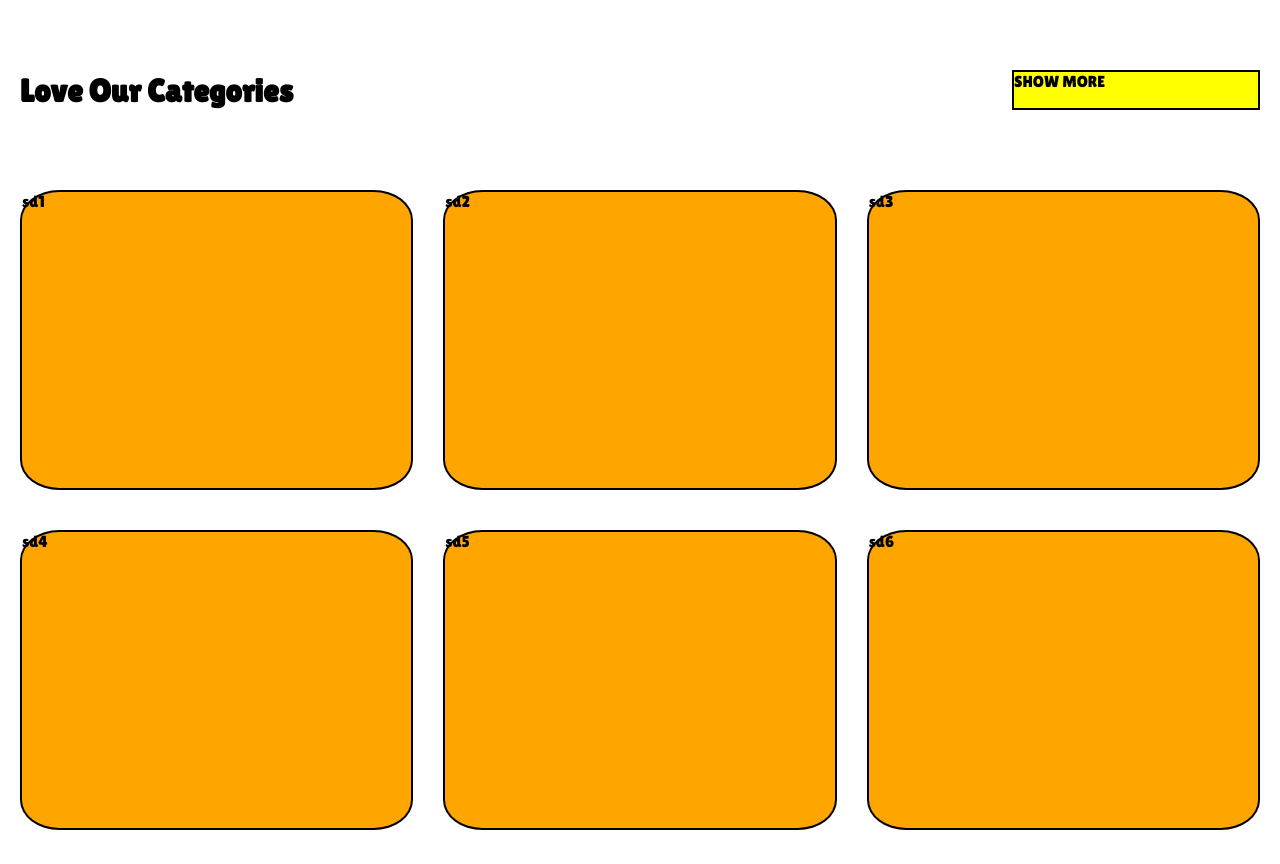
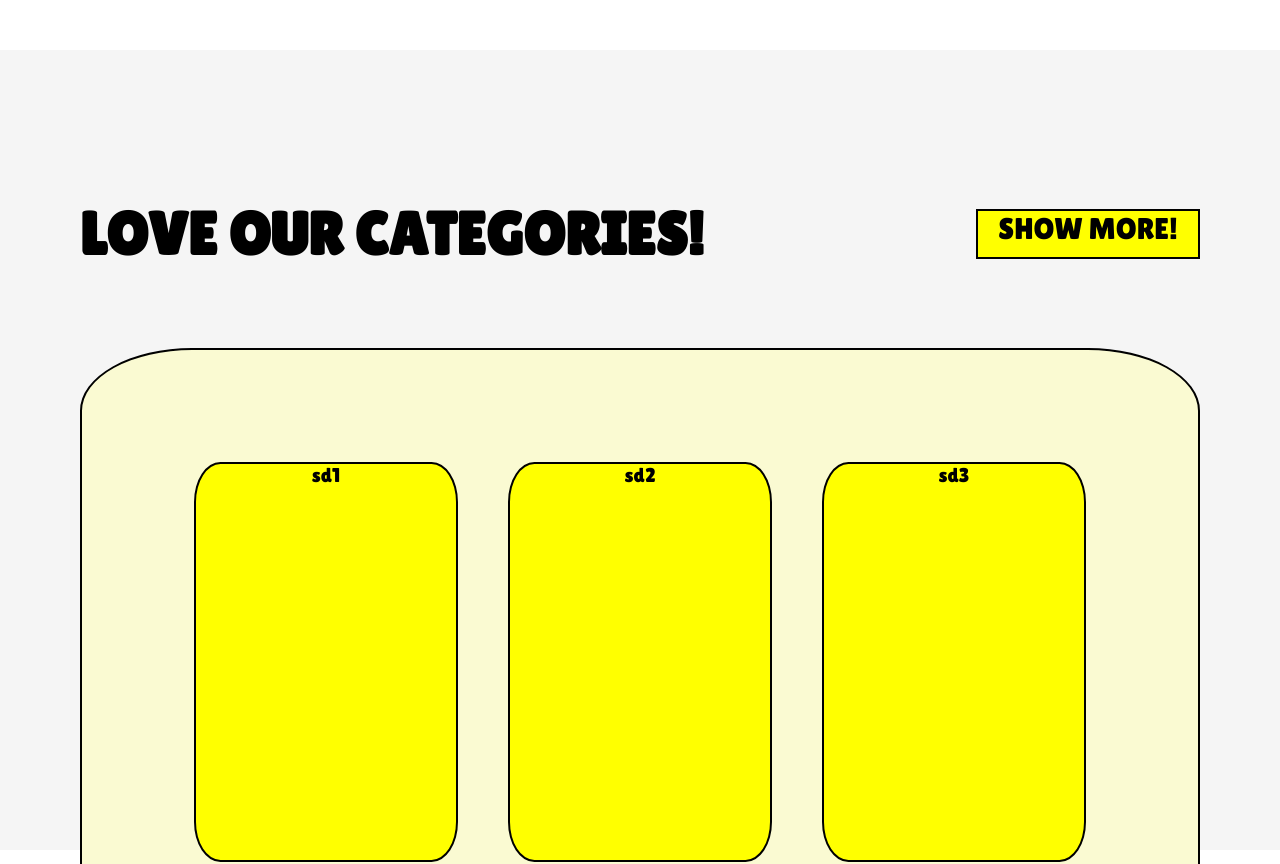
Before and after one commit to Tanvi-1496/zatpatrecepie, a React (Vite) app in the folder frontend/zatpatreceipe/: page / in a window 1280 px wide. Shown: the top 864 px of the page. Built offline with nearby package versions, Linux system fonts and the light colour scheme.

Commit message:
new categories section added

```diff
--- a/frontend/zatpatreceipe/src/pages/Home/index.jsx
+++ b/frontend/zatpatreceipe/src/pages/Home/index.jsx
@@ -3,12 +3,15 @@ import '../../styles/Home/index.css'
 import Nav from '../../sections/Home/Nav'
 import Hero from '../../sections/Home/Hero'
 import Categories from '../../sections/Home/Categories'
+import Spclcategorys from '../../sections/Home/Spclcategorys'
+
 
 const Home = () => {
   return (
  <>
   {/* <Hero/> */}
-  <Categories/>
+  {/* <Categories/> */}
+  <Spclcategorys/>
  </>
   )
 }
--- /dev/null
+++ b/frontend/zatpatreceipe/src/sections/Home/Spclcategorys/index.jsx
@@ -0,0 +1,51 @@
+import React from 'react'
+import '../../../styles/Home/Spclcategorys/index.css'
+
+const Spclcategorys = () => {
+
+
+    const cardcontent=[
+    {
+      title: "sd1",
+    },
+    {
+      title: "sd2",
+    },
+    {
+      title: "sd3",
+    },
+  ];
+  return (
+    <div className="Spclcategories_container">
+      <div className="Spclcategorys_header">
+          <h1>LOVE OUR CATEGORIES!</h1>
+
+          <div className="btn">
+            SHOW MORE!
+          </div>
+
+
+
+
+      </div>
+       <div className="Spclcategorys_cards_container">
+         {
+         cardcontent.map((card) => (
+          <div className="Spclcategorys_cards">{card.title}
+
+
+          </div>
+         ))}
+
+
+      </div>
+
+
+
+    </div>
+
+
+  )
+}
+
+export default Spclcategorys
--- /dev/null
+++ b/frontend/zatpatreceipe/src/styles/Home/Spclcategorys/index.css
@@ -0,0 +1,89 @@
+.Spclcategories_container{
+    background-color: whitesmoke;
+    width:100%;
+    max-width: 1400px;
+    display: flex;
+    margin: 50px auto;
+    flex-direction: column;
+    padding: 80px;
+    gap:80px;
+    height: 100dvh;
+    font-size: 30px;
+
+
+
+}
+
+.Spclcategorys_header{
+  display: flex;
+  justify-content: space-between;
+  gap:20px;
+  align-items: center;
+  width:100%;
+  font-size: 30px;
+  padding-top: 70px;
+
+ @media (max-width: 1080px) {
+        font-size: 20px;
+
+    }
+
+}
+
+.btn{
+    background-color: yellow;
+    border: solid black 2px;
+    width: 20%;
+    height: 50px;
+    text-align: center;
+}
+
+
+.Spclcategorys_cards_container{
+    background-color:lightgoldenrodyellow;
+    display: grid;
+    /* grid-template-columns: 1fr 1fr 1fr; */
+    grid-template-columns: repeat(3,minmax(200px,1fr));
+    width:100%;
+    padding: 10%;
+    column-gap: 50px;
+    align-items: center;
+    border-radius: 10%;
+   border: 2px solid black;
+
+
+    @media (max-width: 1400px) {
+      grid-template-columns: repeat(3, minmax(200px, 1fr));
+
+    }
+
+    @media (max-width: 1024px) {
+         grid-template-columns: repeat(3, minmax(130px, 1fr));
+
+    }
+    @media (max-width: 750px) {
+         grid-template-columns: repeat(3, minmax(120px, 1fr));
+         column-gap: 30px;
+         padding-left: 25px;
+    }
+
+
+    @media (max-width: 480px) {
+         grid-template-columns: repeat(3, minmax(100px, 1fr));
+
+
+
+}
+}
+.Spclcategorys_cards{
+   background-color: yellow;
+   text-align: center;
+   height: 400px;
+   font-size: 20px;
+   border-radius: 10%;
+   border: 2px solid black;
+
+ @media (max-width: 700px) {
+         grid-template-columns: repeat(3, minmax(100px, 1fr));
+ }
+}
```
